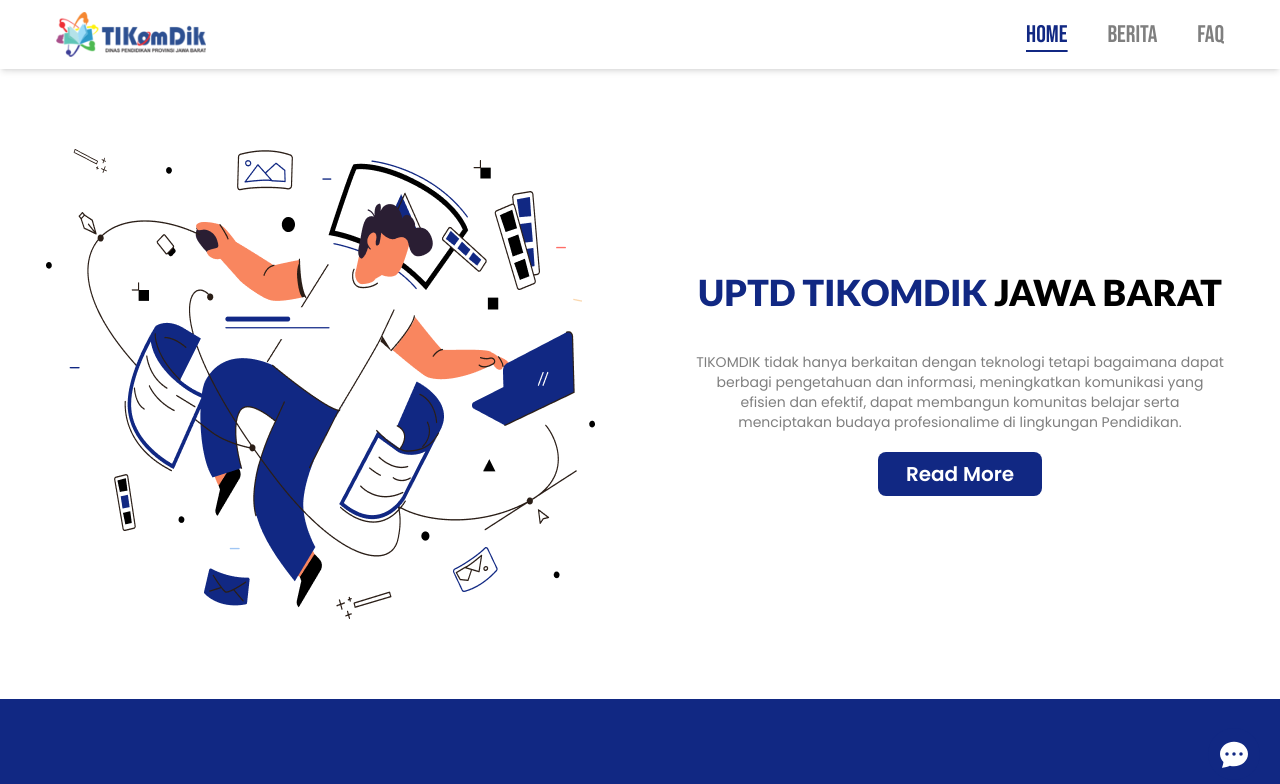
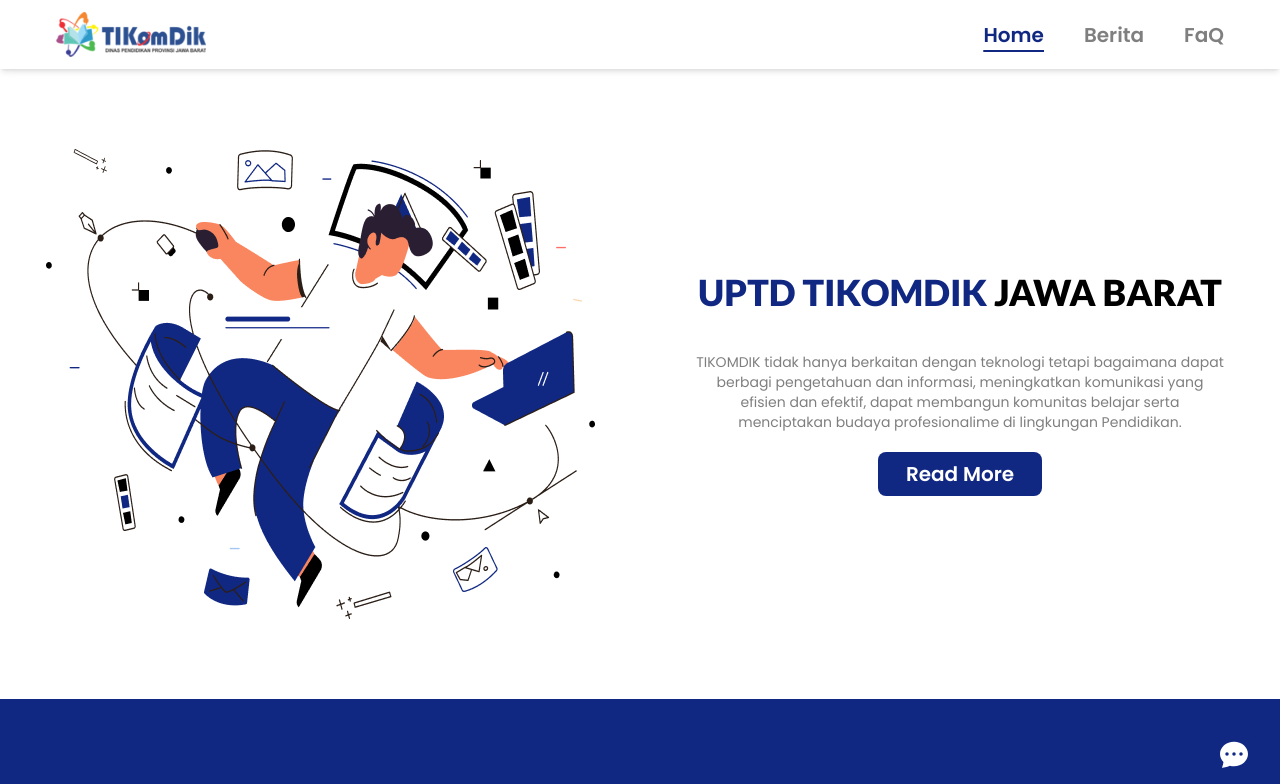
Before and after one commit to rzxyss/PelayananPublik-FE, a Next.js app: page / in a window 1280 px wide. Shown: the top 784 px of the page. Built offline with nearby package versions, Linux system fonts and the light colour scheme.

Commit message:
change font Navbar

```diff
--- a/components/Navbar.js
+++ b/components/Navbar.js
@@ -20,9 +20,9 @@ export default function Navbar() {
             </svg>
           </button>
           <ul className={`${!open ? 'hidden lg:mt-0 lg:space-y-0 lg:flex lg:w-auto lg:gap-10' : 'text-center mt-5 w-full space-y-3'}`}>
-            <li className={`uppercase font-BebasNeue text-2xl ${router.pathname === '/' ? 'lg:underline underline-offset-8 text-[#112883]' : 'text-black/50'}`}><Link href='/'>home</Link></li>
-            <li className={`uppercase font-BebasNeue text-2xl ${router.pathname === '/berita' ? 'lg:underline underline-offset-8 text-[#112883]' : 'text-black/50'}`}><Link href='/berita'>berita</Link></li>
-            <li className={`uppercase font-BebasNeue text-2xl ${router.pathname === '/faq' ? 'lg:underline underline-offset-8 text-[#112883]' : 'text-black/50'}`}>faq</li>
+            <li className={`font-Poppins font-semibold text-xl ${router.pathname === '/' ? 'lg:underline underline-offset-8 text-[#112883]' : 'text-black/50'}`}><Link href='/'>Home</Link></li>
+            <li className={`font-Poppins font-semibold text-xl ${router.pathname === '/berita' ? 'lg:underline underline-offset-8 text-[#112883]' : 'text-black/50'}`}><Link href='/berita'>Berita</Link></li>
+            <li className={`font-Poppins font-semibold text-xl ${router.pathname === '/faq' ? 'lg:underline underline-offset-8 text-[#112883]' : 'text-black/50'}`}>FaQ</li>
           </ul>
         </div>
       </div>
```
